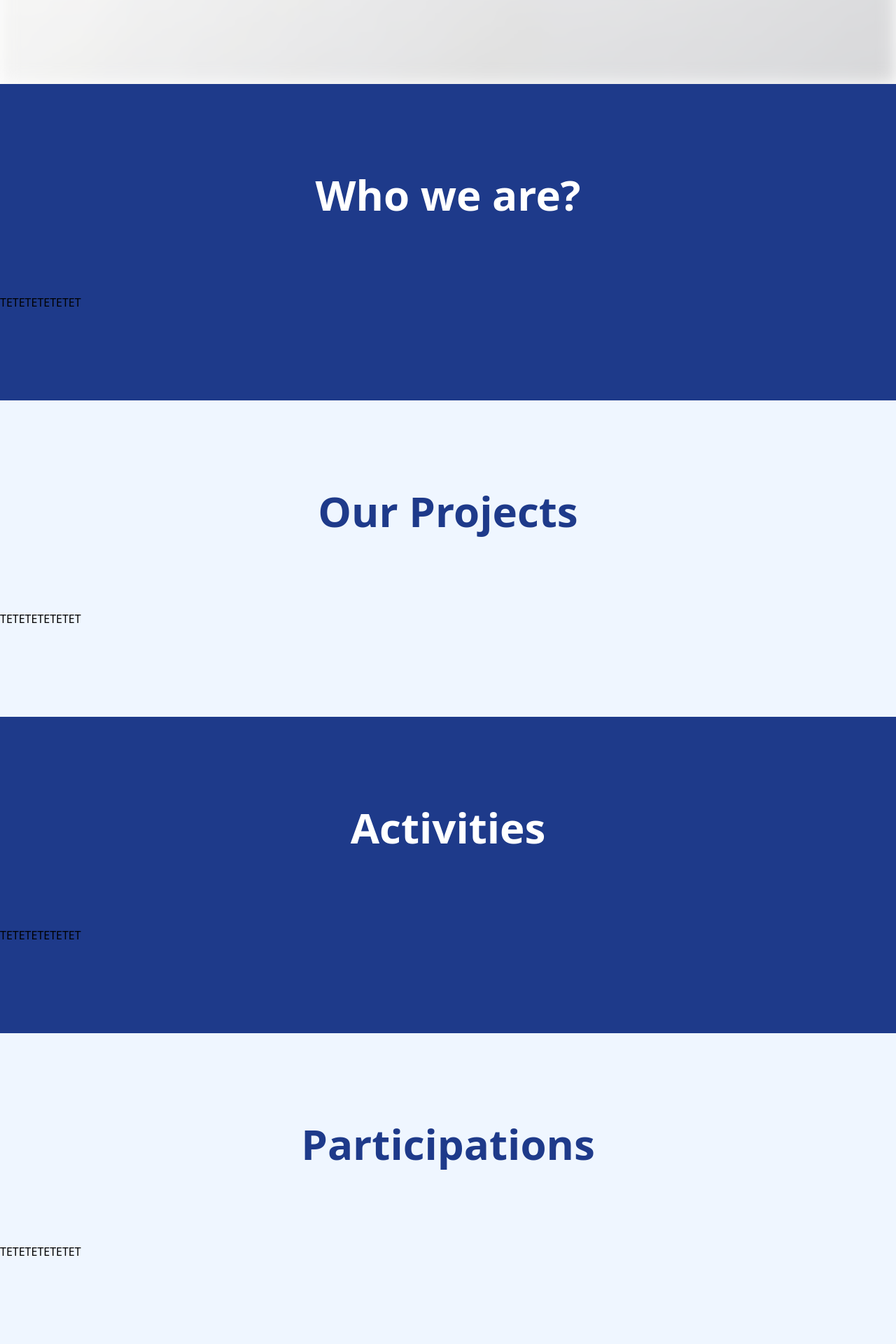
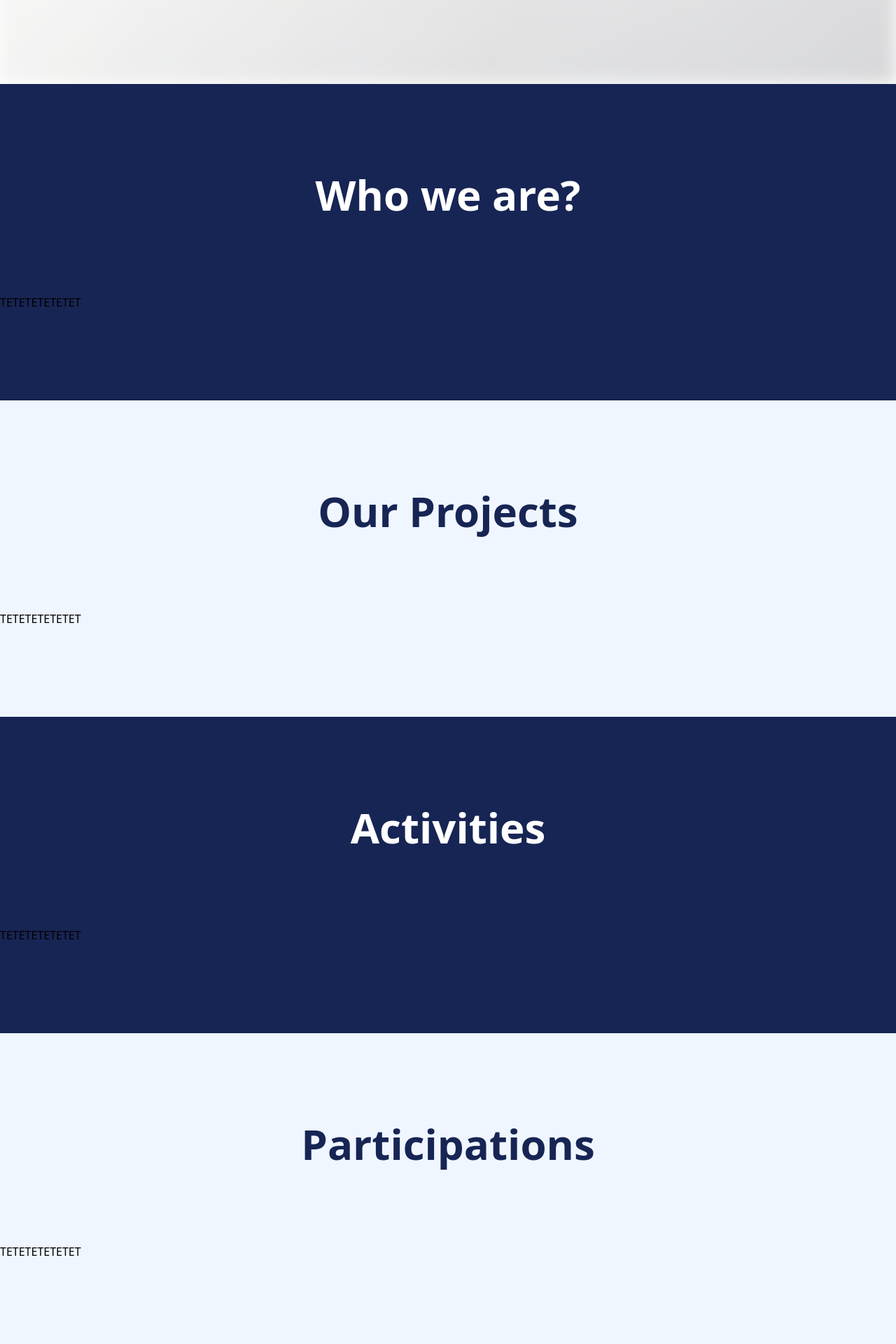
Before and after one commit to alkhawarizmiclub/alkhawarizmiclub.github.io, a React (Create React App) app: page / in a window 1280 px wide. Shown: the part 680-2600 px from the top of the page at 70% size. Built offline with nearby package versions, Linux system fonts and the light colour scheme.

Commit message:
Changed the main color

```diff
--- a/src/components/Footer.jsx
+++ b/src/components/Footer.jsx
@@ -6,7 +6,7 @@ const Footer = () => {
 
     console.log(clubSocialMediaLinks);
     return (
-        <footer className="pt-24 pb-10 w-full text-white text-lg bg-blue-900">
+        <footer className="pt-24 pb-10 w-full text-white text-lg bg-blue-950">
             <div className="footer-container mx-auto w-full max-w-7xl space-y-10">
 
                 <div className="flex justify-between items-center">
--- a/src/pages/Home.jsx
+++ b/src/pages/Home.jsx
@@ -17,7 +17,7 @@ const Home = () => {
             <Header />
             <main>
 
-                <Section bg_color={'bg-blue-900'}>
+                <Section bg_color={'bg-blue-950'}>
 
                     <SectionTitle title={'Who we are?'} text_color={'text-white'}/>
 
@@ -27,13 +27,13 @@ const Home = () => {
 
                 <Section bg_color={'bg-blue-50'}>
 
-                    <SectionTitle title={'Our Projects'} text_color={'text-blue-900'}/>
+                    <SectionTitle title={'Our Projects'} text_color={'text-blue-950'}/>
 
                     <div>TETETETETETET</div>
 
                 </Section>
 
-                <Section bg_color={'bg-blue-900'}>
+                <Section bg_color={'bg-blue-950'}>
 
                     <SectionTitle title={'Activities'} text_color={'text-white'}/>
 
@@ -43,7 +43,7 @@ const Home = () => {
 
                 <Section bg_color={'bg-blue-50'}>
 
-                    <SectionTitle title={'Participations'} text_color={'text-blue-900'}/>
+                    <SectionTitle title={'Participations'} text_color={'text-blue-950'}/>
 
                     <div>TETETETETETET</div>
 
@@ -51,7 +51,7 @@ const Home = () => {
 
                 <Section bg_color={'bg-white'}>
 
-                    <SectionTitle title={'Core Team Members'} text_color={'text-blue-900'}/>
+                    <SectionTitle title={'Core Team Members'} text_color={'text-blue-950'}/>
 
                     <div className="grid grid-cols-1 md:grid-cols-2 xl:grid-cols-3 gap-20">
 
```
